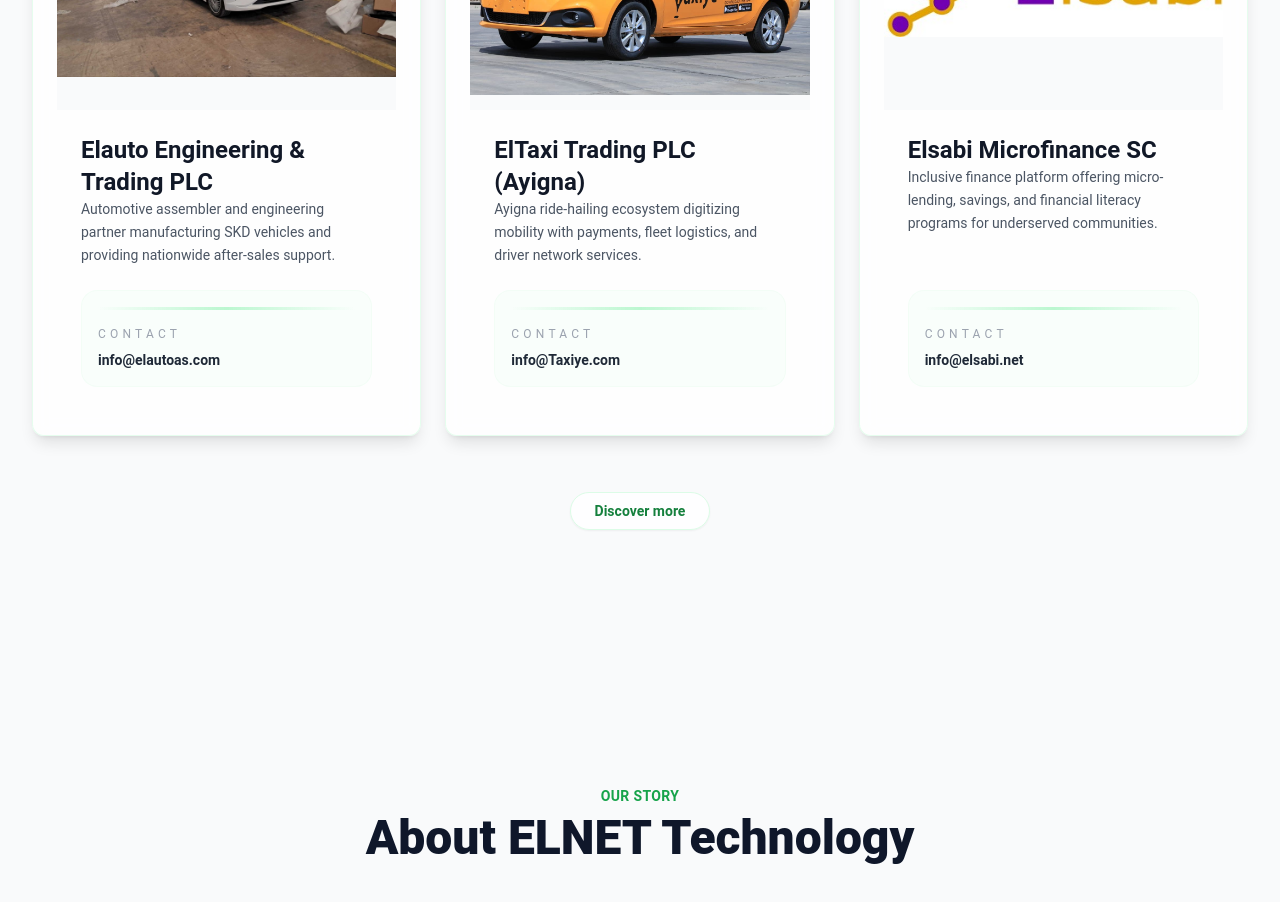
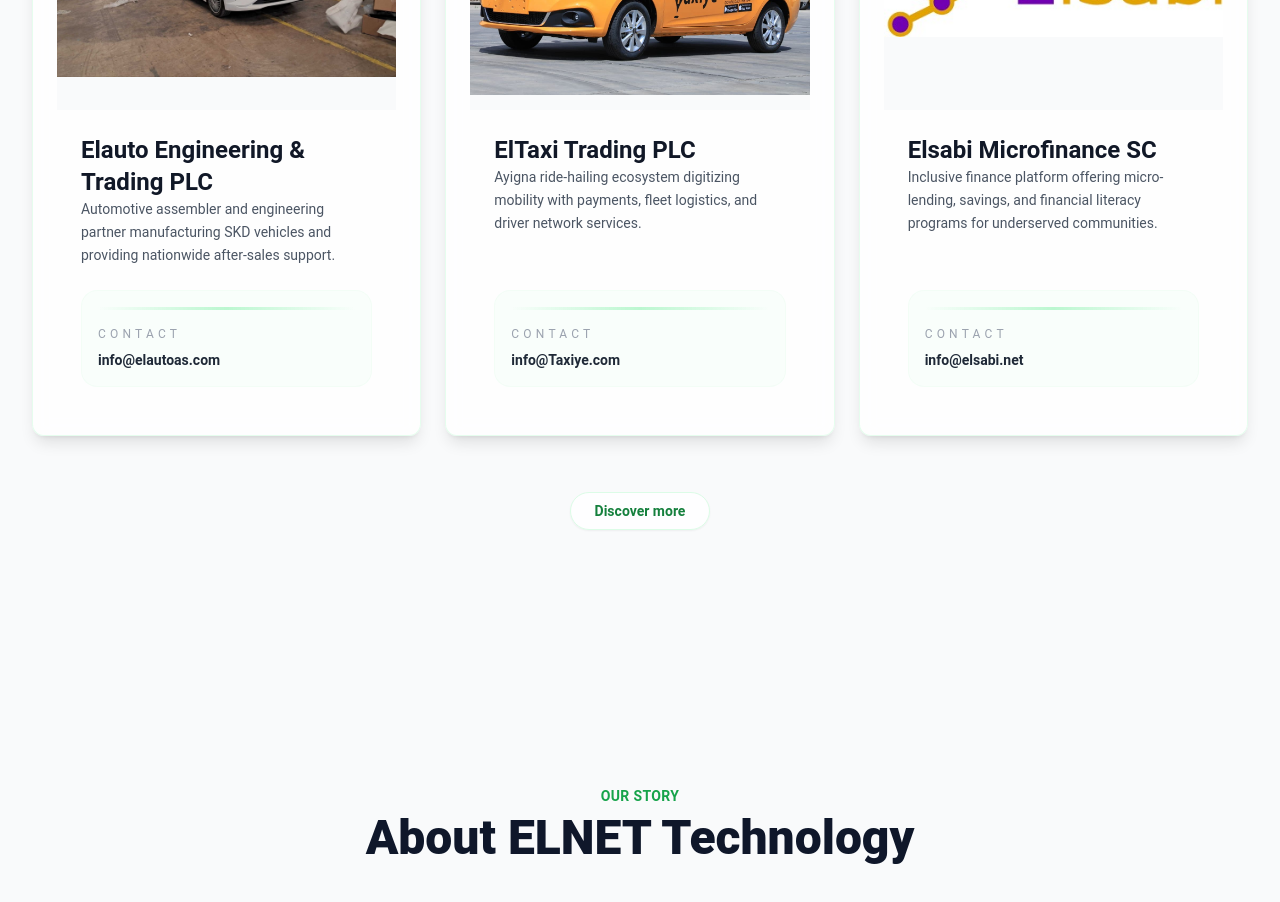
Before and after one commit to Tsi777/elnet-website, a React (Create React App) app: page / in a window 1280 px wide. Shown: the part 5800-6702 px from the top of the page. Built offline with nearby package versions, Linux system fonts and the light colour scheme; no server answers.

Commit message:
final fix  commit

```diff
--- a/src/data/subsidiaries.ts
+++ b/src/data/subsidiaries.ts
@@ -38,7 +38,7 @@
   },
   {
     id: 'eltaxi',
-    name: 'ElTaxi Trading PLC (Ayigna)',
+    name: 'ElTaxi Trading PLC',
     description: 'Ayigna ride-hailing ecosystem digitizing mobility with payments, fleet logistics, and driver network services.',
     products: ['Ayigna App', 'Ride-Hailing Platform'],
     services: ['Ride Booking', 'Driver Network', 'Fleet Management'],
```
